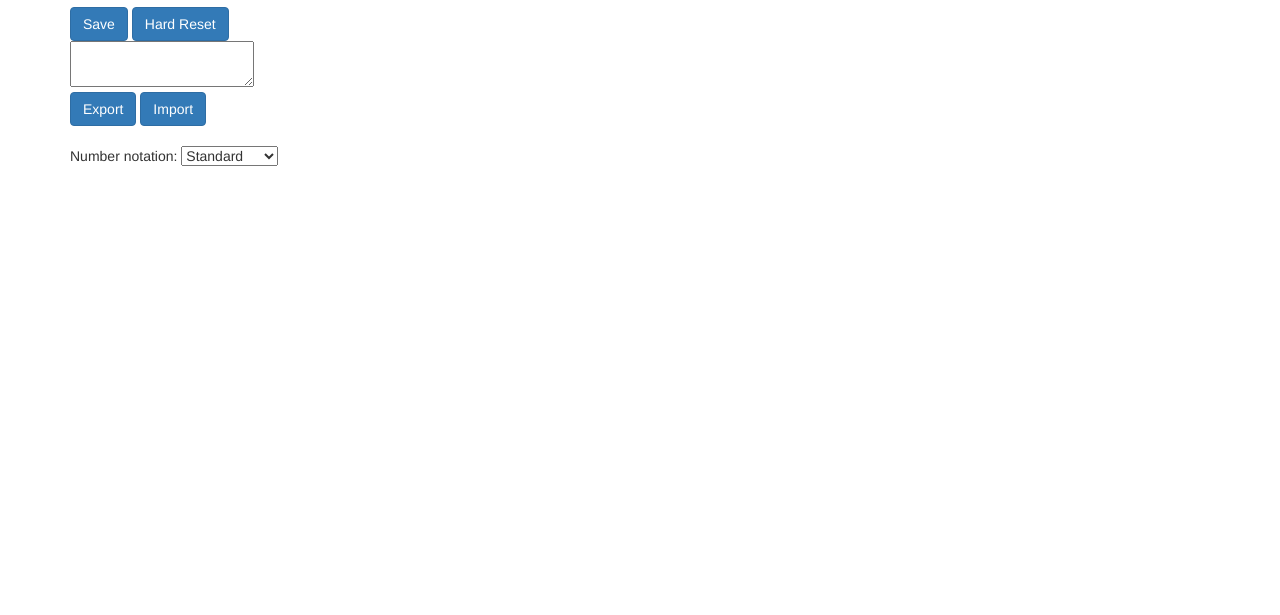
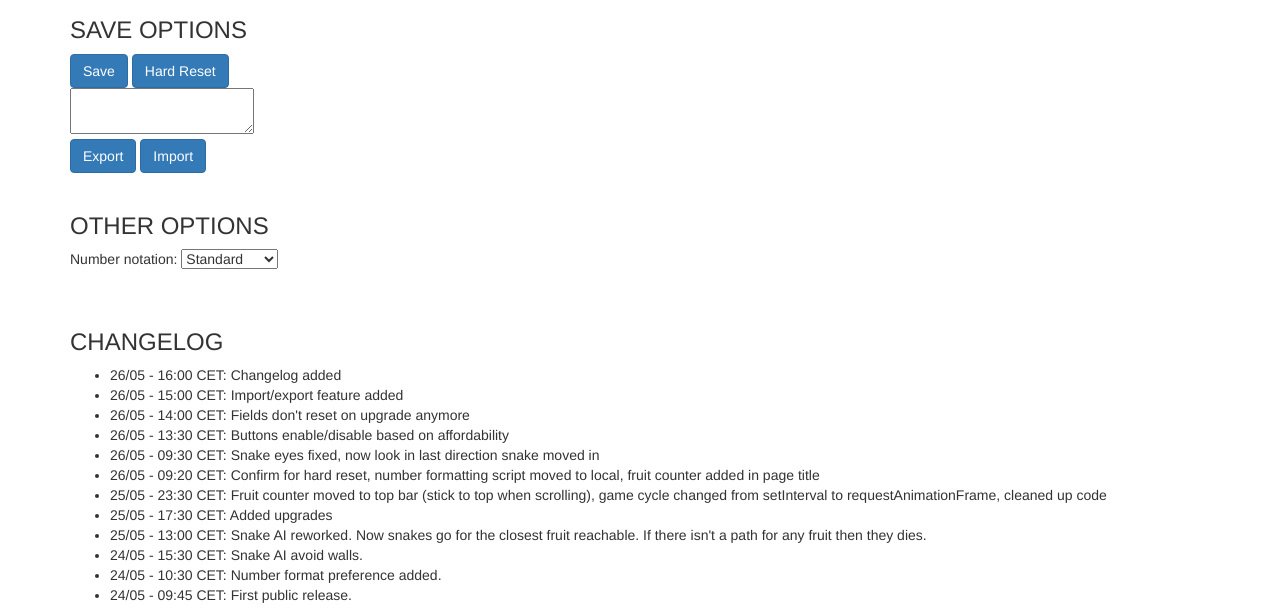
Before and after one commit to OpenIdleGames/tunvior.github.io, a plain HTML site: page snakeidle/index.html in a window 1280 px wide. Both pictures are taken after a click on the tab "Options". Shown: the part 213-828 px from the top of the page. Before the commit the page ends 800 px from the top, so only its background shows below. Drawn offline with nearby package versions, Linux system fonts and the light colour scheme.

Commit message:
changelog added

```diff
--- a/snakeidle/index.html
+++ b/snakeidle/index.html
@@ -103,6 +103,7 @@
           <div role="tabpanel" class="tab-pane" id="options">
             <h1>OPTIONS</h1>
             <div>
+              <h3>SAVE OPTIONS</h3>
               <button id="save" class="btn btn-primary">Save</button>
               <button id="clearSave" class="btn btn-primary">Hard Reset</button>
               <br />
@@ -113,12 +114,55 @@
             </div>
             <br />
             <div>
+              <h3>OTHER OPTIONS</h3>
                 Number notation:
                 <select id="notation">
                   <option value="standard">Standard</option>
                   <option value="scientific">Scientific</option>
                   <option value="engineering">Engineering</option>
                 </select>
+            </div>
+            <br /><br />
+            <div id="changelog">
+              <h3>CHANGELOG</h3>
+              <ul>
+                <li>
+                  26/05 - 16:00 CET: Changelog added
+                </li>
+                <li>
+                  26/05 - 15:00 CET: Import/export feature added
+                </li>
+                <li>
+                  26/05 - 14:00 CET: Fields don't reset on upgrade anymore
+                </li>
+                <li>
+                  26/05 - 13:30 CET: Buttons enable/disable based on affordability
+                </li>
+                <li>
+                  26/05 - 09:30 CET: Snake eyes fixed, now look in last direction snake moved in
+                </li>
+                <li>
+                  26/05 - 09:20 CET: Confirm for hard reset, number formatting script moved to local, fruit counter added in page title
+                </li>
+                <li>
+                  25/05 - 23:30 CET: Fruit counter moved to top bar (stick to top when scrolling), game cycle changed from setInterval to requestAnimationFrame, cleaned up code
+                </li>
+                <li>
+                  25/05 - 17:30 CET: Added upgrades
+                </li>
+                <li>
+                  25/05 - 13:00 CET: Snake AI reworked. Now snakes go for the closest fruit reachable. If there isn't a path for any fruit then they dies.
+                </li>
+                <li>
+                  24/05 - 15:30 CET: Snake AI avoid walls.
+                </li>
+                <li>
+                  24/05 - 10:30 CET: Number format preference added.
+                </li>
+                <li>
+                  24/05 - 09:45 CET: First public release.
+                </li>
+              </ul>
             </div>
           </div>
         </div>
```
